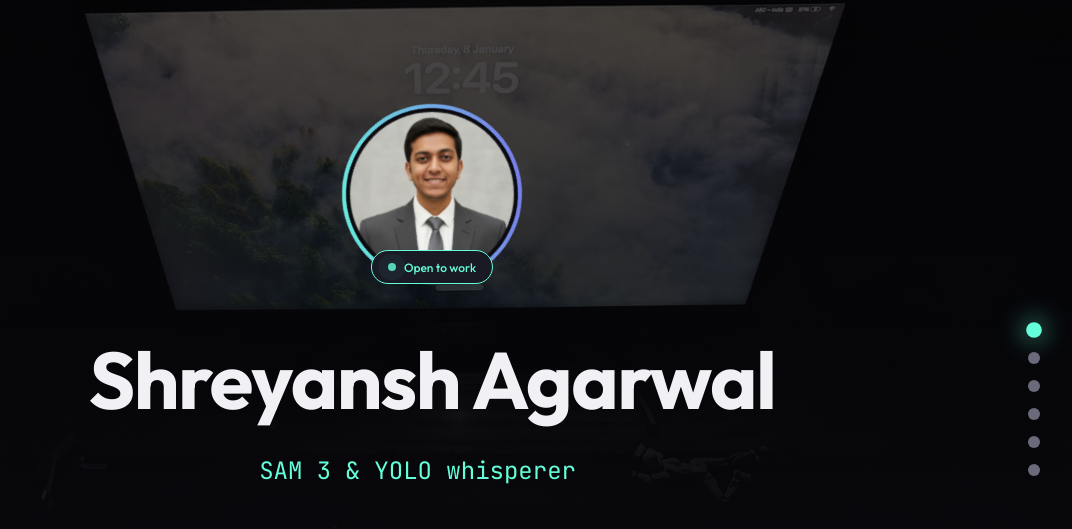
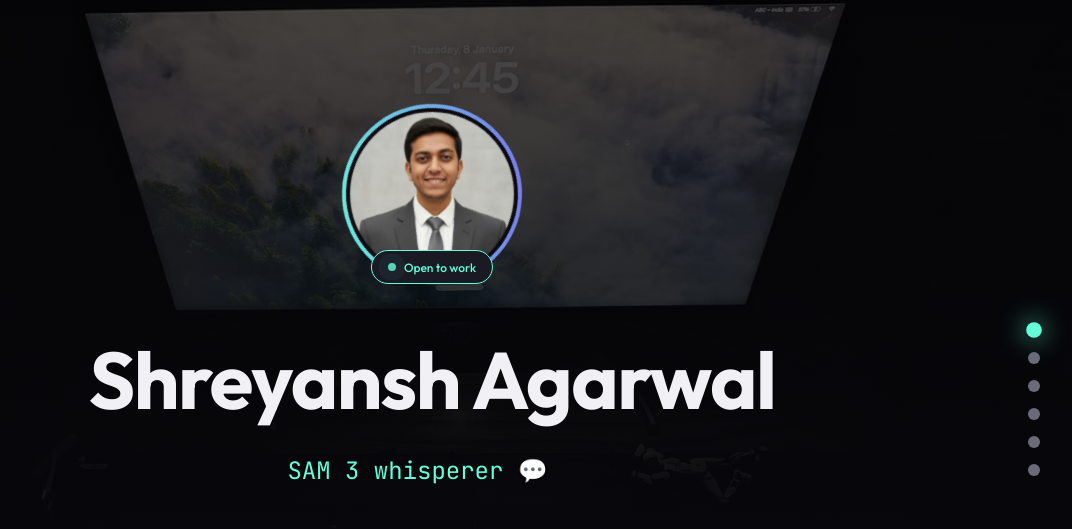
Before and after one commit to shreyansh818bytes/shreyansh818bytes.github.io, a plain HTML site: page index.html in a window 1280 px wide. Shown: the top 529 px of the page, without its empty margins (208-1280 px from the left). Drawn offline with nearby package versions, Linux system fonts and the light colour scheme.

Commit message:
[feat] Phrase updates

```diff
--- a/index.html
+++ b/index.html
@@ -415,12 +415,14 @@
     <script>
       // Typing animation
       const phrases = [
-        "Production ML systems 🚀",
-        "SAM 3 & YOLO whisperer",
-        "Human-in-the-loop workflows",
-        "React + PyTorch full-stack",
-        "WebAssembly enthusiast ⚡",
-        "Real-time inference engineer"
+        "Shipping models, not excuses 🚀",
+        "SAM 3 whisperer 💬",
+        "Making inference go brrr ⚡",
+        "From tensors to TypeScript",
+        "Where CV meets the real world",
+        "Making pixels behave since 2021",
+        "Teaching machines to see better",
+        "Turning research papers into prod",
       ];
 
       let phraseIndex = 0;
```
